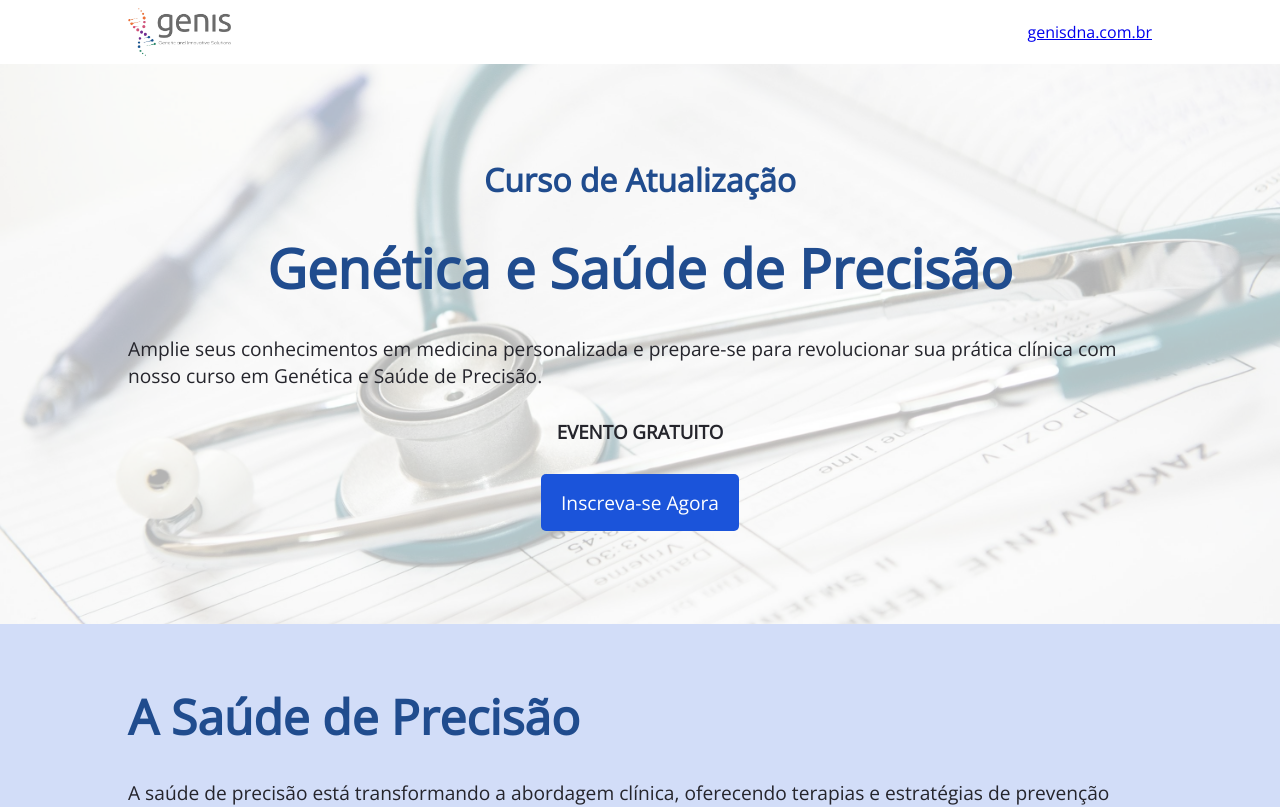
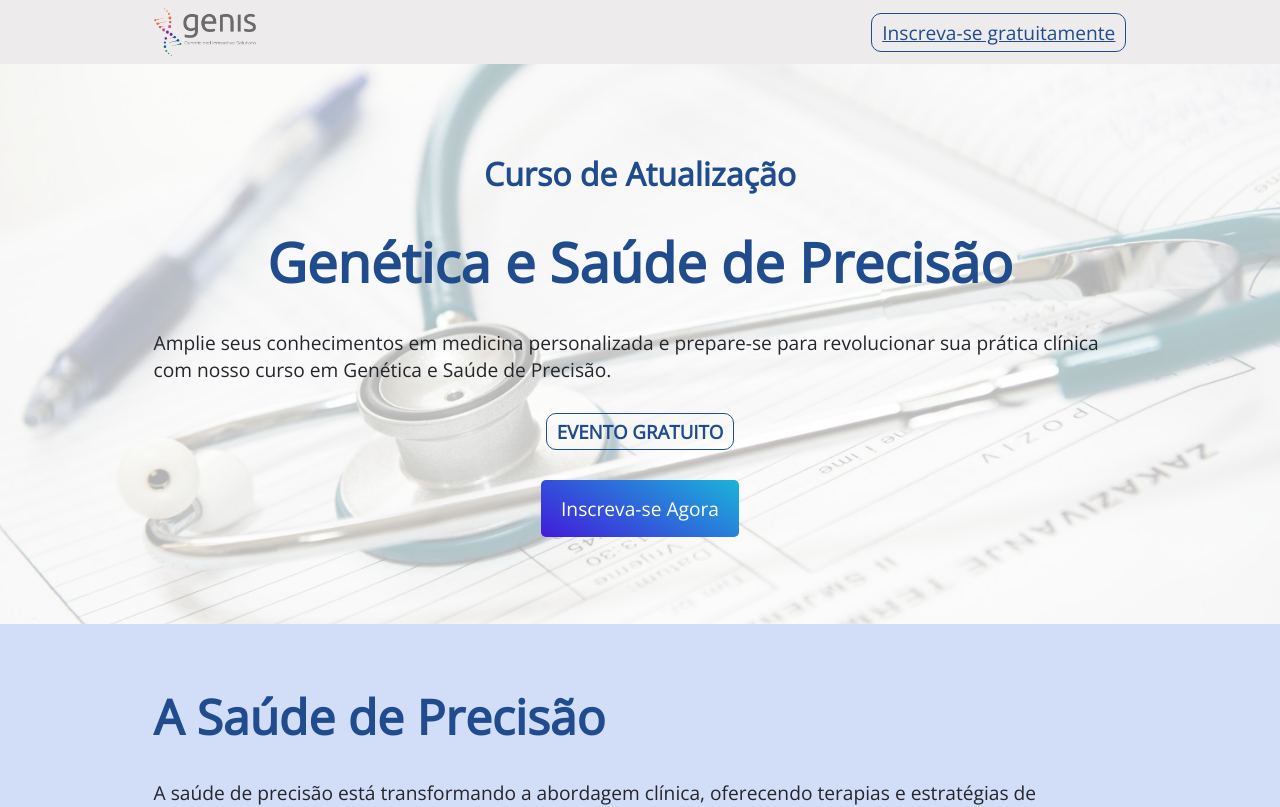
Before and after one commit to jv-demed/curso-genetica-saude, a Next.js app: page / in a window 1280 px wide. Shown: the top 807 px of the page. Built offline with nearby package versions, Linux system fonts and the light colour scheme.

Commit message:
Feat: Animação de fade-in, cabeçalho fixo e link para formulário

```diff
--- a/app/page.jsx
+++ b/app/page.jsx
@@ -1,7 +1,8 @@
 'use client'
 import styled from 'styled-components';
+import { ICONS } from '@/assets/icons';
 import { Button } from '@/components/Button';
-import { ICONS } from '@/assets/icons';
+import { FadeInBox } from '@/components/FadeInBox';
 import { ContentDisclosure } from '@/components/ContentDisclosure';
 
 const Styled = styled.main`
@@ -10,16 +11,27 @@ const Styled = styled.main`
     flex-direction: column;
     min-height: 100vh;
     .container{
-        padding: 0 10%;
+        padding: 0 12%;
     }
     header{
         align-items: center;
+        background-color: #EDEBEC;
         display: flex;
         height: 8vh;
         justify-content: space-between;
+        position: fixed; top: 0; left: 0; right: 0;
+        z-index: 3;
         img{
             height: 100%;
             padding: 8px 0;
+        }
+        a{
+            border: 1px solid #204C8E;
+            border-radius: 10px;
+            color: #204C8E;
+            cursor: pointer;
+            font-size: 1.2rem;
+            padding: 5px 10px;
         }
     }
     .cover{
@@ -32,6 +44,7 @@ const Styled = styled.main`
         gap: 30px;
         height: 70vh;
         justify-content: center;
+        margin-top: 8vh;
         padding-bottom: 30px;
         padding-top: 30px;
         &::before{
@@ -54,6 +67,12 @@ const Styled = styled.main`
             color: #204C8E;
             font-size: clamp(2rem, 3vw + 1rem, 3.5rem);
             text-align: center;
+        }
+        h3{
+            border: 1px solid #204C8E;
+            border-radius: 10px;
+            color: #204C8E;
+            padding: 5px 10px;
         }
         span{
             font-size: clamp(0.9rem, 1vw + 0.4rem, 1.2rem);
@@ -221,10 +240,15 @@ const Styled = styled.main`
         background-color: gray;
         color: white;
         display: flex;
+        flex-direction: column;
+        gap: 10px;
         height: 10vh;
         justify-content: center;
         margin-top: 50px;
         text-align: center;
+        a{
+            color: white;
+        }
     }
     @media(max-width: 650px){
         .container{
@@ -275,8 +299,11 @@ export default function Home(){
         <Styled>
             <header className='container'>
                 <img src='/imgs/logo.png' alt='Logo da Genis' />
-                <a href='https://genisdna.com.br/' target='_blank'>genisdna.com.br</a>
+                <a href='https://forms.office.com/r/Q0BkFr8aEn' target='_blank'>
+                    Inscreva-se gratuitamente
+                </a>
             </header>
+            <FadeInBox>
                 <section className='container cover'>
                     <h2>Curso de Atualização</h2>
                     <h1>Genética e Saúde de Precisão</h1>
@@ -284,8 +311,12 @@ export default function Home(){
                         Amplie seus conhecimentos em medicina personalizada e prepare-se para revolucionar sua prática clínica com nosso curso em Genética e Saúde de Precisão.
                     </span>
                     <h3>EVENTO GRATUITO</h3>
-                <Button name='Inscreva-se Agora' />
+                    <Button name='Inscreva-se Agora'
+                        action={() => window.open('https://forms.office.com/r/Q0BkFr8aEn', '_blank')}
+                    />
                 </section>
+            </FadeInBox>
+            <FadeInBox>
                 <section className='container section presentation'>
                     <h2>A Saúde de Precisão</h2>
                     <p>A saúde de precisão está transformando a abordagem clínica, oferecendo terapias e estratégias de prevenção adaptadas às características genéticas e biopsicossociais de cada indivíduo. Com o avanço do sequenciamento genético e das análises bioinformáticas, os profissionais de saúde agora têm acesso a uma poderosa ferramenta para guiar decisões clínicas.</p>
@@ -313,6 +344,8 @@ export default function Home(){
                         </div>
                     </div>
                 </section>
+            </FadeInBox>
+            <FadeInBox>
                 <section className='container section structure'>
                     <h2>O Curso</h2>
                     <div className='topics'>
@@ -333,6 +366,8 @@ export default function Home(){
                         </div>
                     </div>
                 </section>
+            </FadeInBox>
+            <FadeInBox>
                 <section className='container section professionals'>
                     <h2>Profissionais Envolvidos</h2>
                     <p>Este curso reúne especialistas em genética e medicina personalizada. Com experiência acadêmica e de aplicações em prática clínica, eles trarão conhecimentos e insights valiosos para enriquecer sua formação profissional.</p>
@@ -367,6 +402,8 @@ export default function Home(){
                         </div>
                     </div>
                 </section>
+            </FadeInBox>
+            <FadeInBox>
                 <section className='container section content'>
                     <h2>Conteúdo Programático</h2>
                     <p>Nosso programa abrange desde os fundamentos da genética até as aplicações avançadas da medicina personalizada. Cada módulo foi elaborado para proporcionar uma compreensão teórica e prática de conceitos essenciais da área.</p>
@@ -394,6 +431,8 @@ export default function Home(){
                         />
                     </div>
                 </section>
+            </FadeInBox>
+            <FadeInBox>
                 <section className='container section benefits'>
                     <h2>Benefícios</h2>
                     <p>Participar deste curso de atualização enriquecerá seu conhecimento e trará novas perspectivas em sua carreira profissional.</p>
@@ -408,6 +447,8 @@ export default function Home(){
                         </div>
                     </div>
                 </section>
+            </FadeInBox>
+            <FadeInBox>
                 <section className='container section inscription'>
                     <h2>Inscrição</h2>
                     <p>As vagas são limitadas para garantir uma experiência de aprendizado personalizada e de alta qualidade. Não perca esta oportunidade única!</p>
@@ -439,9 +480,13 @@ export default function Home(){
                         </div>
                     </div>
                     <div className='actions'>
-                    <Button name='Inscreva-se Agora' />
+                        <Button name='Inscreva-se Agora'
+                            action={() => window.open('https://forms.office.com/r/Q0BkFr8aEn', '_blank')}
+                        />
                     </div>
                 </section>
+            </FadeInBox>
+            <FadeInBox>
                 <section className='container section organizations'>
                     <h2>Organizadores</h2>
                     <div className='topics'>
@@ -451,8 +496,10 @@ export default function Home(){
                         <img src='/imgs/fapergs.jpg' alt='Logo da Fapergs' />
                     </div>
                 </section>
+            </FadeInBox>
             <footer className='container'>
-                © Copyright 2023 | Genetics and Innovative Solutions | Todos os direitos reservados.
+                <a href='https://genisdna.com.br/' target='_blank'>genisdna.com.br</a>
+                <span>© Copyright 2023 | Genetics and Innovative Solutions | Todos os direitos reservados.</span>
             </footer>
         </Styled>
     );
--- a/components/Button.jsx
+++ b/components/Button.jsx
@@ -1,7 +1,8 @@
 import styled from 'styled-components';
 
 const Styled = styled.button`
-    background-color: #1B54DA;
+    /* background-color: #1B54DA; */
+    background: linear-gradient(30deg, #411bda 0%, #1bb4da 100%);
     border: none;
     border-radius: 5px;
     color: white;
@@ -17,7 +18,7 @@ const Styled = styled.button`
 export function Button({ name, width, action }){
     return (
         <Styled
-            action={action}
+            onClick={action}
             $width={width || 'auto'}
         >
             {name}
--- /dev/null
+++ b/components/FadeInBox.jsx
@@ -0,0 +1,45 @@
+import styled from 'styled-components';
+import { useEffect, useRef, useState } from 'react';
+
+const Styled = styled.div`
+    opacity: 0;
+    transform: translateY(20px);
+    transition: opacity 0.6s ease-out, transform 0.6s ease-out;
+
+    &.visible {
+        opacity: 1;
+        transform: translateY(0);
+    }
+`;
+
+
+export function FadeInBox({ children }){
+
+    const ref = useRef(null);
+    const [isVisible, setIsVisible] = useState(false);
+
+    useEffect(() => {
+        const observer = new IntersectionObserver(entries => {
+            entries.forEach(entry => {
+                if(entry.isIntersecting){
+                    setIsVisible(true);
+                    observer.unobserve(entry.target);
+                }
+            });
+        }, { threshold: 0.2 });
+        if(ref.current){
+            observer.observe(ref.current);
+        }
+        return () => {
+            if(ref.current){
+                observer.unobserve(ref.current);
+            }
+        };
+    }, []);
+
+    return (
+        <Styled ref={ref} className={isVisible ? 'visible' : ''}>
+            {children}
+        </Styled>
+    );
+};
```
Lines whose indentation alone changed are shown as unchanged.
